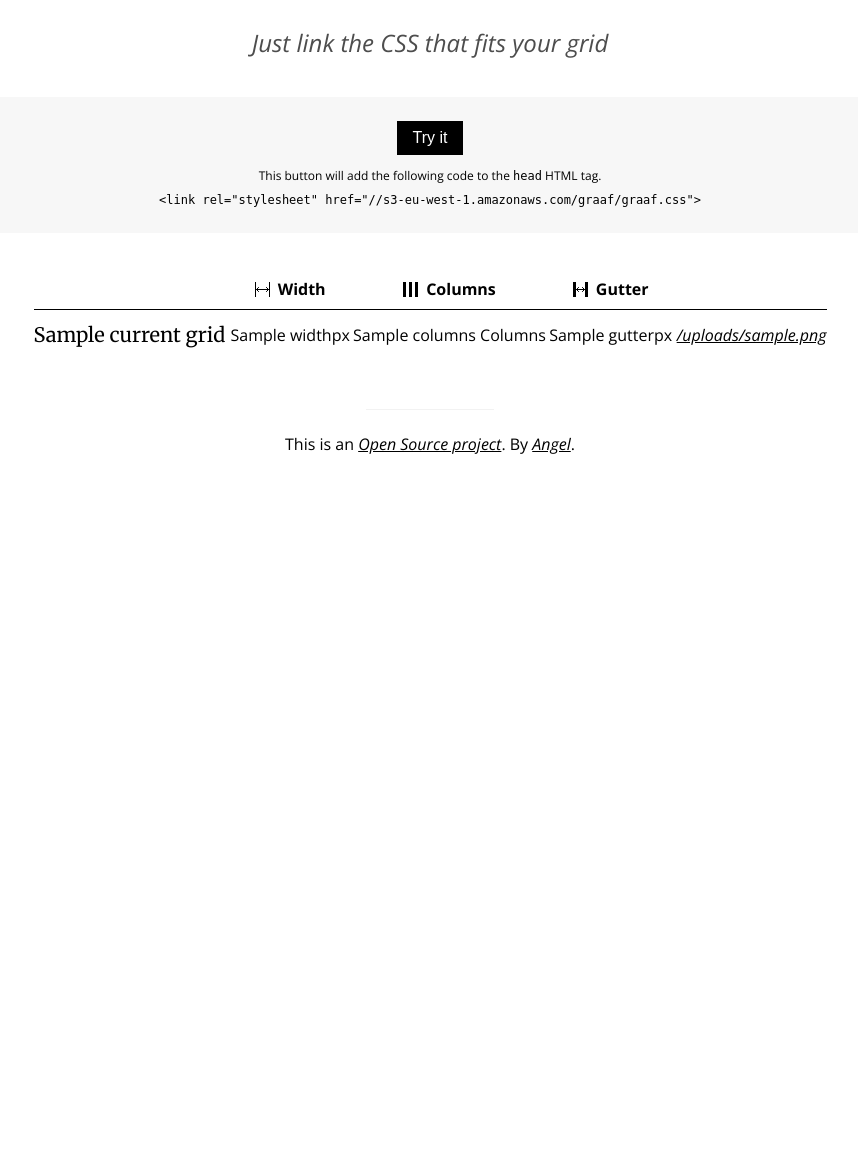
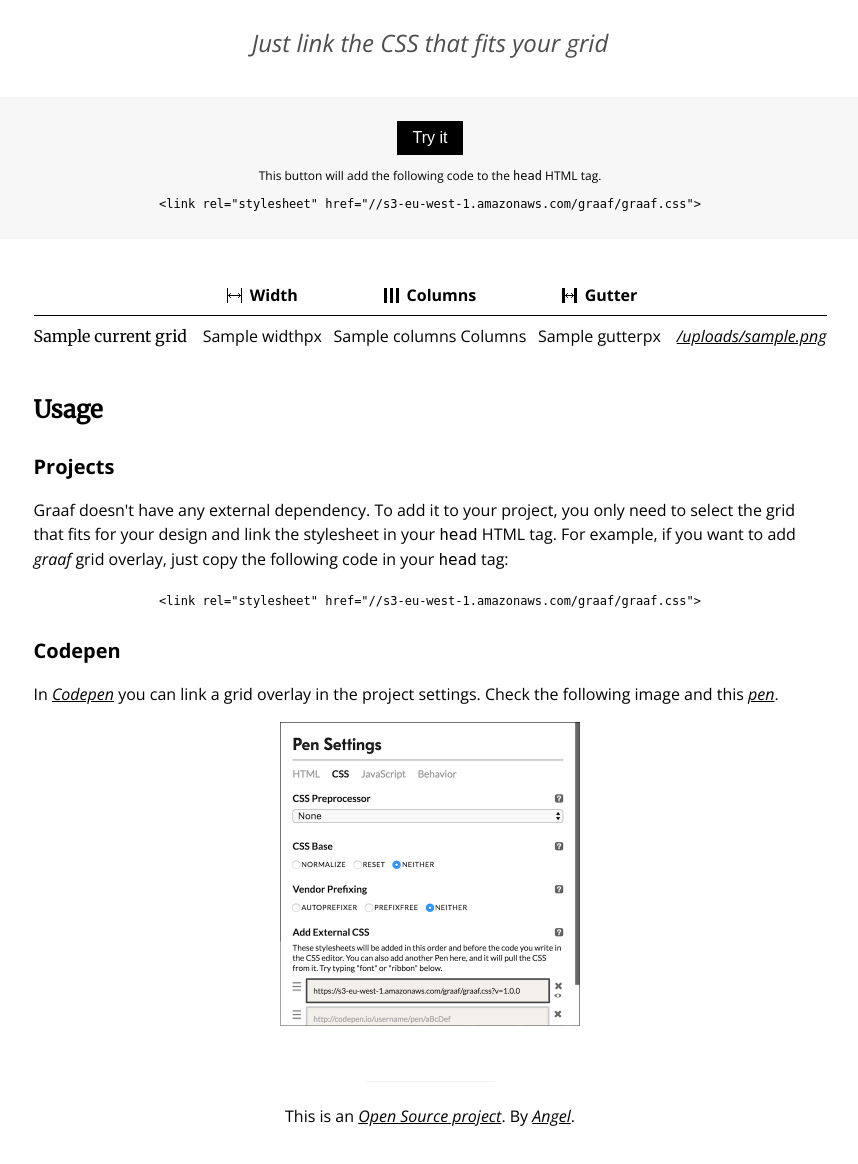
Before and after one commit to Angelmmiguel/graaf, a Node project: template site/index.pug in a window 1280 px wide. Shown: the part 257-1421 px from the top of the page, without its empty margins (210-1068 px from the left). Before the commit the page ends 711 px from the top, so only its background shows below. Run offline with Node 20 templates, Linux system fonts and the light colour scheme; the template is opened without the code that fills it: most values are stand-ins (such as "Sample title", 1, 10 or a date in 2020); style sheets or scripts are compiled from the project's sources.

Commit message:
Add usage section

```diff
--- a/gulpfile.js
+++ b/gulpfile.js
@@ -118,7 +118,7 @@ gulp.task('site-js', function() {
 
 // Optimize svg
 gulp.task('site-images', function() {
-  return gulp.src('./site/images/*.svg')
+  return gulp.src('./site/images/*')
     .pipe(imagemin())
     .pipe(gulp.dest('./site/dist/images'));
 });
@@ -136,5 +136,5 @@ gulp.task('site-watch', ['site-scss', 'site-views', 'site-static', 'site-images'
   gulp.watch('./site/graaf.js' , ['site-js']);
   gulp.watch('./site/index.pug' , ['site-views']);
   gulp.watch('./site/partials/*.pug' , ['site-views']);
-  gulp.watch('./site/images/*.svg' , ['site-images']);
+  gulp.watch('./site/images/*' , ['site-images']);
 });
--- a/site/index.pug
+++ b/site/index.pug
@@ -17,8 +17,9 @@ body
         button(onClick="guideGrid(this); return false;" data-step="0") Try it
         p.description.
           This button will add the following code to the <code>head</code> HTML tag.
-        p.code.
-          <code>&lt;link rel="stylesheet" href="//s3-eu-west-1.amazonaws.com/graaf/graaf.css"&gt;</code>
+        pre
+          code.
+            &lt;link rel="stylesheet" href="//s3-eu-west-1.amazonaws.com/graaf/graaf.css"&gt;
 
     .container
       table.grids(cellspacing="0")
@@ -33,4 +34,6 @@ body
               td
                 a(href=grid.url + '?v=' + version)= grid.filename
 
+    include partials/_usage.pug
+
   include partials/_footer.pug
--- a/site/partials/_footer.pug
+++ b/site/partials/_footer.pug
@@ -1,4 +1,4 @@
 footer
   .container.
-    This is an <a href="https://github.com/Angelmmiguel/graaf/">Open Source project</a>.
-    By <a href="https://twitter.com/laux_es" target="_blank">Angel</a>.
+    This is an <a target="_blank" href="https://github.com/Angelmmiguel/graaf/">Open Source project</a>.
+    By <a target="_blank" href="https://twitter.com/laux_es" target="_blank">Angel</a>.
--- a/site/partials/_ga.pug
+++ b/site/partials/_ga.pug
@@ -4,5 +4,5 @@ script.
   m=s.getElementsByTagName(o)[0];a.async=1;a.src=g;m.parentNode.insertBefore(a,m)
   })(window,document,'script','https://www.google-analytics.com/analytics.js','ga');
 
-  ga('create', 'UA-XXXXXXXX-X', 'auto');
+  ga('create', 'UA-47913999-8', 'auto');
   ga('send', 'pageview');
--- /dev/null
+++ b/site/partials/_usage.pug
@@ -0,0 +1,22 @@
+.container
+  section.usage
+    h2 Usage
+    .usage-block
+      h3 Projects
+      p.
+        Graaf doesn't have any external dependency. To add it to your project, you only
+        need to select the grid that fits for your design and link the stylesheet in
+        your <code>head</code> HTML tag. For example, if you want to add <em>graaf</em>
+        grid overlay, just copy the following code in your <code>head</code> tag:
+      pre
+        code.
+          &lt;link rel="stylesheet" href="//s3-eu-west-1.amazonaws.com/graaf/graaf.css"&gt;
+
+    .usage-block
+      h3 Codepen
+      p.
+        In <a target="_blank" href="https://codepen.io">Codepen</a> you can link a grid
+        overlay in the project settings. Check the following image and this
+        <a target="_blank" href="http://codepen.io/angelrb/pen/XpRBYv">pen</a>.
+      p.image
+        img(src="/images/codepen.png")
--- a/site/style.scss
+++ b/site/style.scss
@@ -44,7 +44,21 @@ h1 {
 
 h2 {
   font-size: $font-size * $scale;
+}
+
+h3 {
+  font-family: $font-body;
+  font-size: $font-size * 1.25;
+  margin-bottom: $hu;
+}
+
+pre {
   text-align: center;
+  margin: $hu / 2 0 0;
+
+  code {
+    font-size: $font-size * .75;
+  }
 }
 
 // Main content
@@ -97,17 +111,9 @@ main {
       cursor: pointer;
     }
 
-    .description,
-    .code {
+    .description {
       font-size: $font-size * .75;
-    }
-
-    .description {
       margin-bottom: 0;
-    }
-
-    .code {
-      margin: $hu / 2 0 0;
     }
   }
 
@@ -141,7 +147,6 @@ main {
 
         td:first-child {
           font-family: $font-header;
-          font-size: $font-size * 1.25;
         }
 
         td:last-child {
@@ -156,7 +161,24 @@ main {
       }
     }
   }
+
+  .usage {
+    margin: 3 * $hu 0;
+
+    .usage-block {
+      margin: 2 * $hu 0;
+
+      .image {
+        text-align: center;
+
+        img {
+          width: 300px;
+        }
+      }
+    }
+  }
 }
+
 
 footer {
   position: relative;
```
Also changed, not shown: site/images/codepen.png (added).
